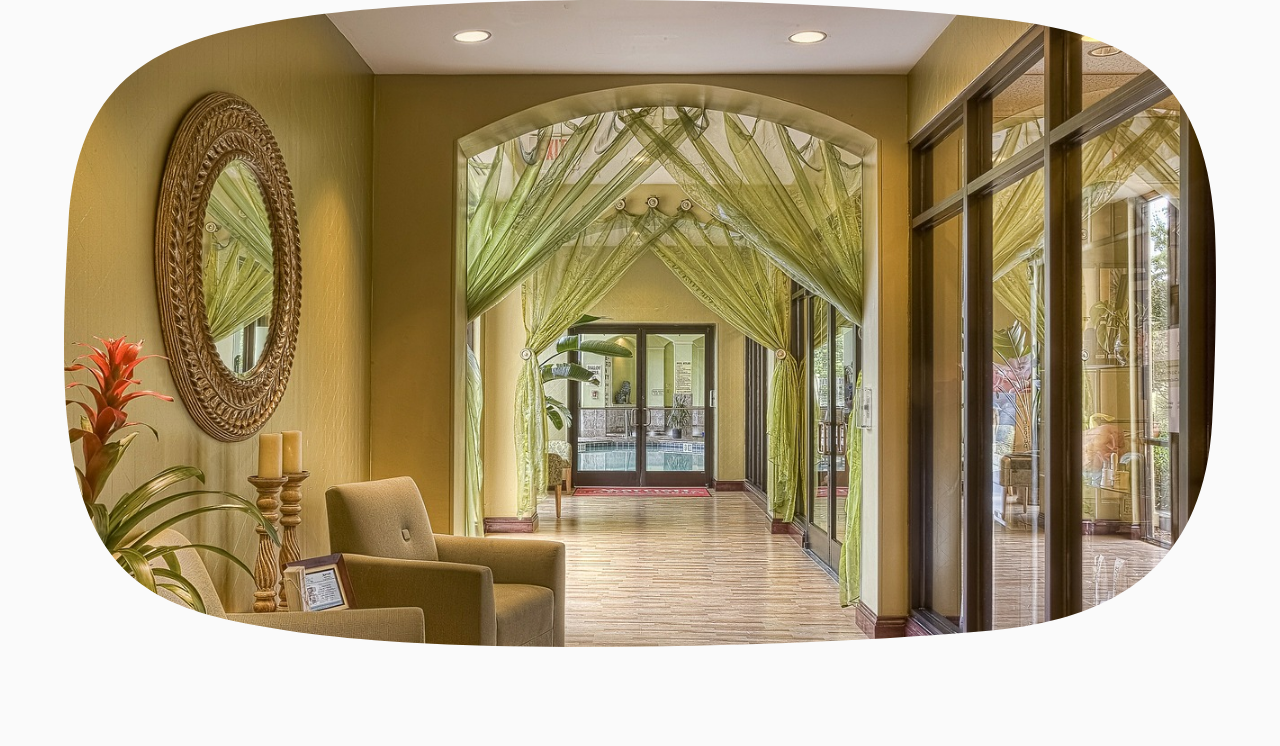
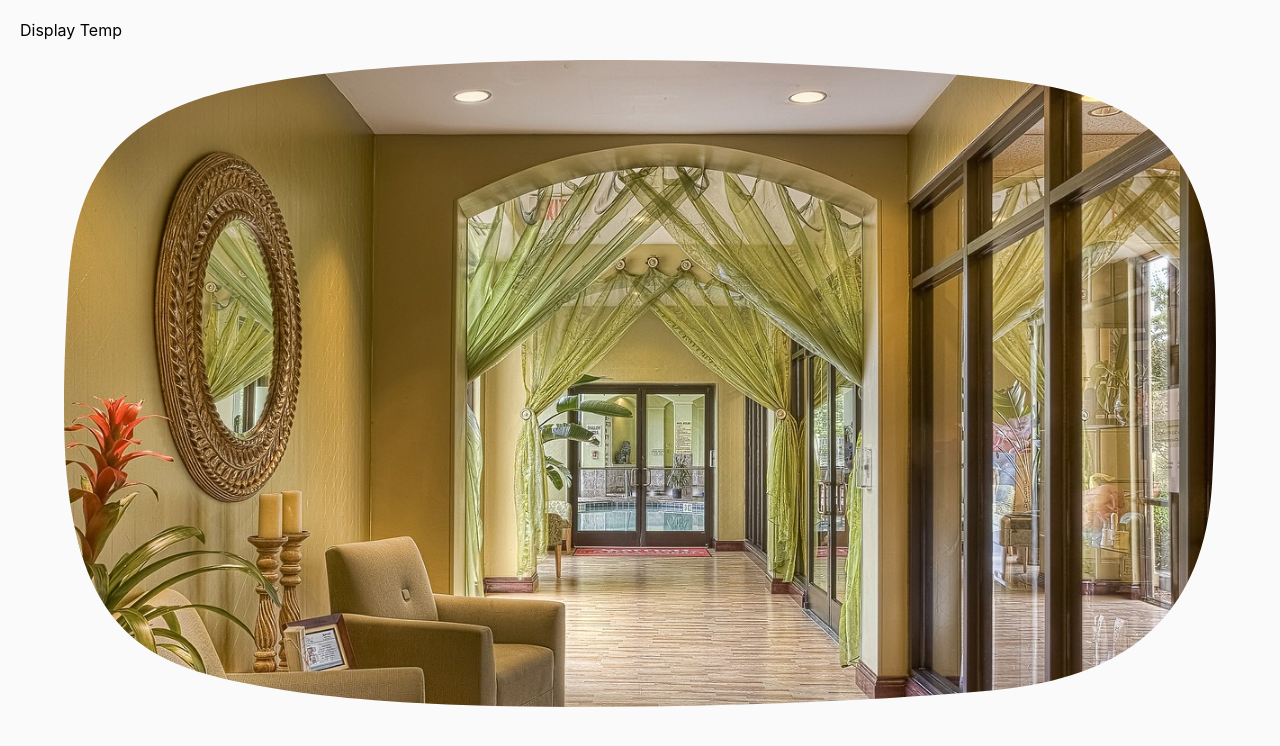
Before and after one commit to Vibe-Vans/home, a React (Create React App) app: page / in a window 1280 px wide. Shown: the top 746 px of the page. Built offline with nearby package versions, Linux system fonts and the light colour scheme.

Commit message:
Setup Display area's layout

```diff
--- a/src/App.css
+++ b/src/App.css
@@ -1,28 +1,30 @@
 body, html{
   min-height: 100%;
+  height: 100vh;
   margin: 0;
   padding: 0;
   overflow: hidden;
   background: rgb(250, 250, 250);
 }
-img{
-  width: 100%;
+
+.mask-area{
+  display: flex;
+  align-items: center;
+  justify-content: center;
+
 
 }
-.mask-area{
-text-align: center;
-  margin:  0 auto;
-  display: flex;
-  justify-content: center;
-  vertical-align: middle;
-}
 #service-area{
+  /* margin-top: 30px; */
+  /* display: inline-block; */
+  /* vertical-align: middle; */
+  margin: 0 auto;
   width: 90%;
   mask: url('./Assets/SpaceAreasvg.svg') no-repeat;
   mask-type: alpha;
 
 }
-img{
-  width: 90%;
-  height: auto;
+
+.out-screen{
+  padding: 20px;
 }
--- a/src/App.js
+++ b/src/App.js
@@ -2,10 +2,13 @@ import React from 'react';
 
 import './App.css';
 import DisplayScreen from './Component/DisplayScreen'
+import OutterScreen from './Component/OutterScreen';
 
 function App() {
+
   return (
     <div className="Main">
+      <OutterScreen classname="out-screen" text={'Display Temp'}/>
      <DisplayScreen/>
     </div>
   );
--- a/src/Component/OutterScreen.js
+++ b/src/Component/OutterScreen.js
@@ -2,12 +2,13 @@
 //the most outter screen
 
 import React, { Component } from 'react'
+import '../App.css';
 
 class OutterScreen extends Component {
     render () {
         return (
-            <div>
-
+            <div className="out-screen">
+                {this.props.text}
             </div>
         )
     }
```
